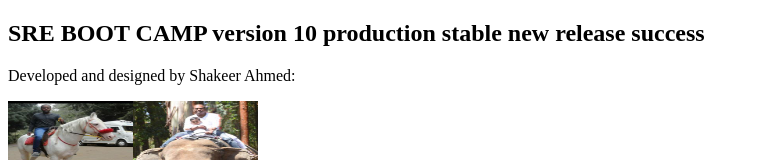
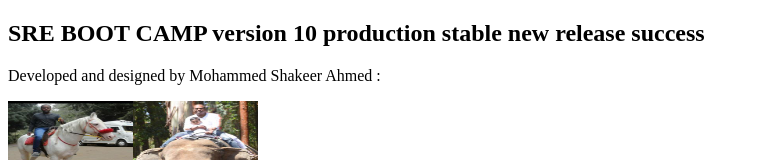
Before and after one commit to shshakeer/sreboot, a plain HTML site: page NGINXGCR/index.html in a window 1280 px wide. Shown: the top 160 px of the page, without its empty margins (0-759 px from the left). Drawn offline with Linux system fonts and the light colour scheme.

```diff
--- a/NGINXGCR/index.html
+++ b/NGINXGCR/index.html
@@ -3,7 +3,7 @@
 <body>
 
 <h2>SRE BOOT CAMP version 10 production stable new release success</h2>
-<p>Developed and designed by Shakeer Ahmed:</p>
+<p>Developed and designed by Mohammed Shakeer Ahmed :</p>
 
 <img src="image.jpeg"  width="250" height="142">
 
```
